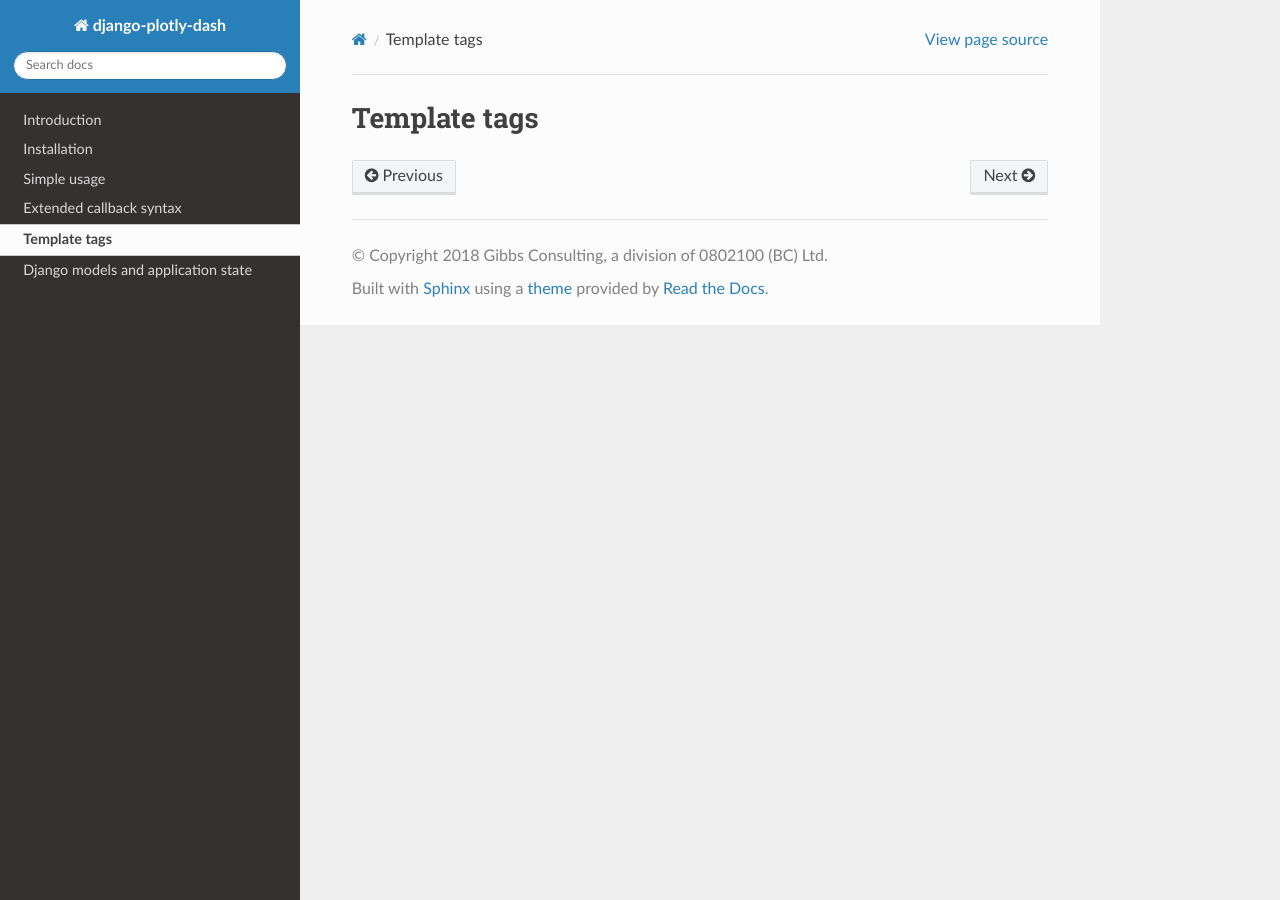
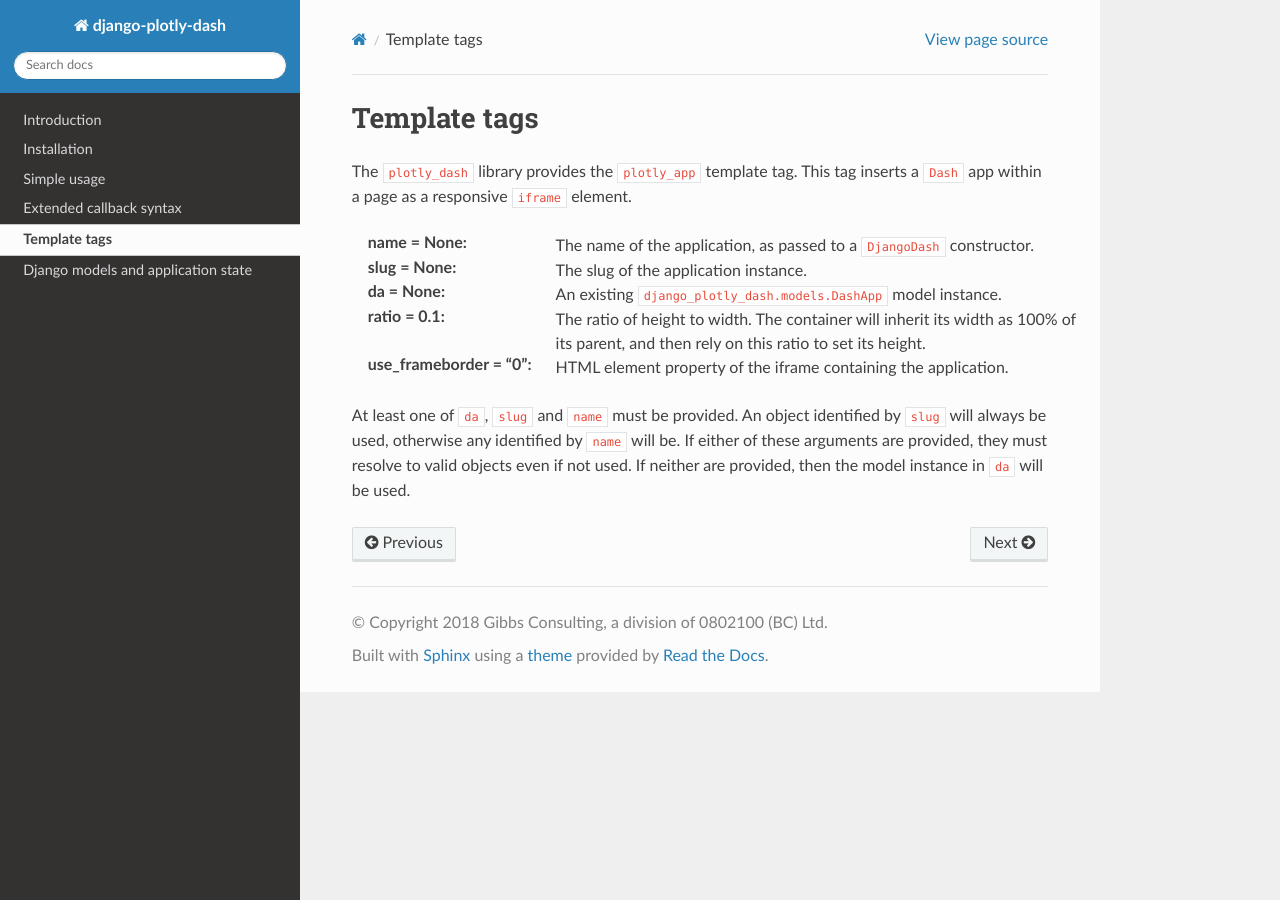
Before and after one commit to GibbsConsulting/django-plotly-dash, a Sphinx documentation site: the page built from docs/template_tags.rst, in a window 1280 px wide. Built offline with Sphinx 7.4.7 and the Read the Docs theme 2.0.0, drawn with Linux system fonts in a browser that asks for light colours.

Commit message:
Brief documentation on the template tag

```diff
--- a/docs/template_tags.rst
+++ b/docs/template_tags.rst
@@ -2,3 +2,17 @@
 
 Template tags
 =============
+
+The ``plotly_dash`` library provides the ``plotly_app`` template tag. This tag inserts
+a ``Dash`` app within a page as a responsive ``iframe`` element.
+
+:name = None: The name of the application, as passed to a ``DjangoDash`` constructor.
+:slug = None: The slug of the application instance.
+:da = None: An existing ``django_plotly_dash.models.DashApp`` model instance.
+:ratio = 0.1: The ratio of height to width. The container will inherit its width as 100% of its parent, and then rely on
+              this ratio to set its height.
+:use_frameborder = "0": HTML element property of the iframe containing the application.
+
+At least one of ``da``, ``slug`` and ``name`` must be provided. An object identified by ``slug`` will always be used, otherwise any
+identified by ``name`` will be. If either of these arguments are provided, they must resolve to valid objects even if
+not used. If neither are provided, then the model instance in ``da`` will be used.
```
